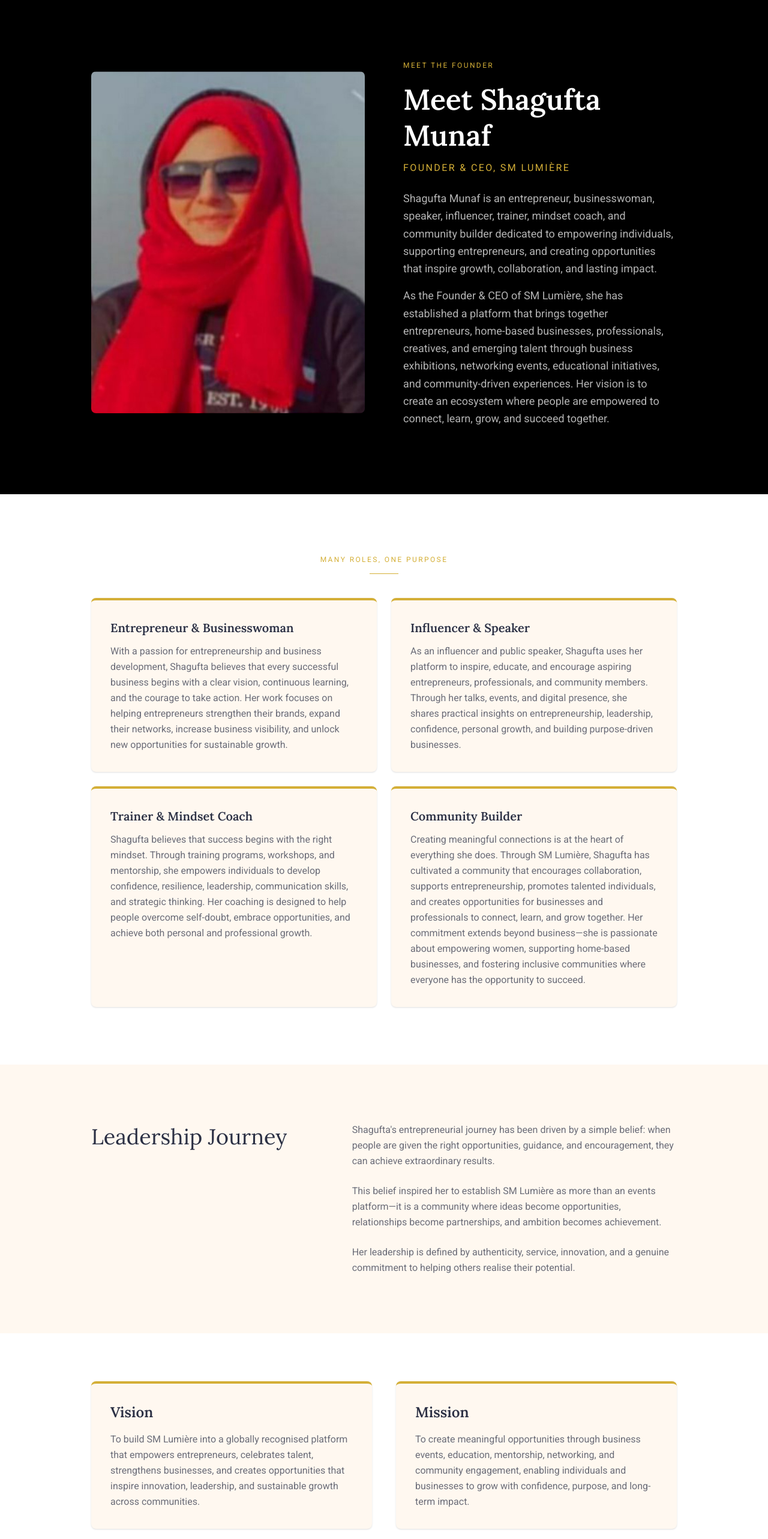
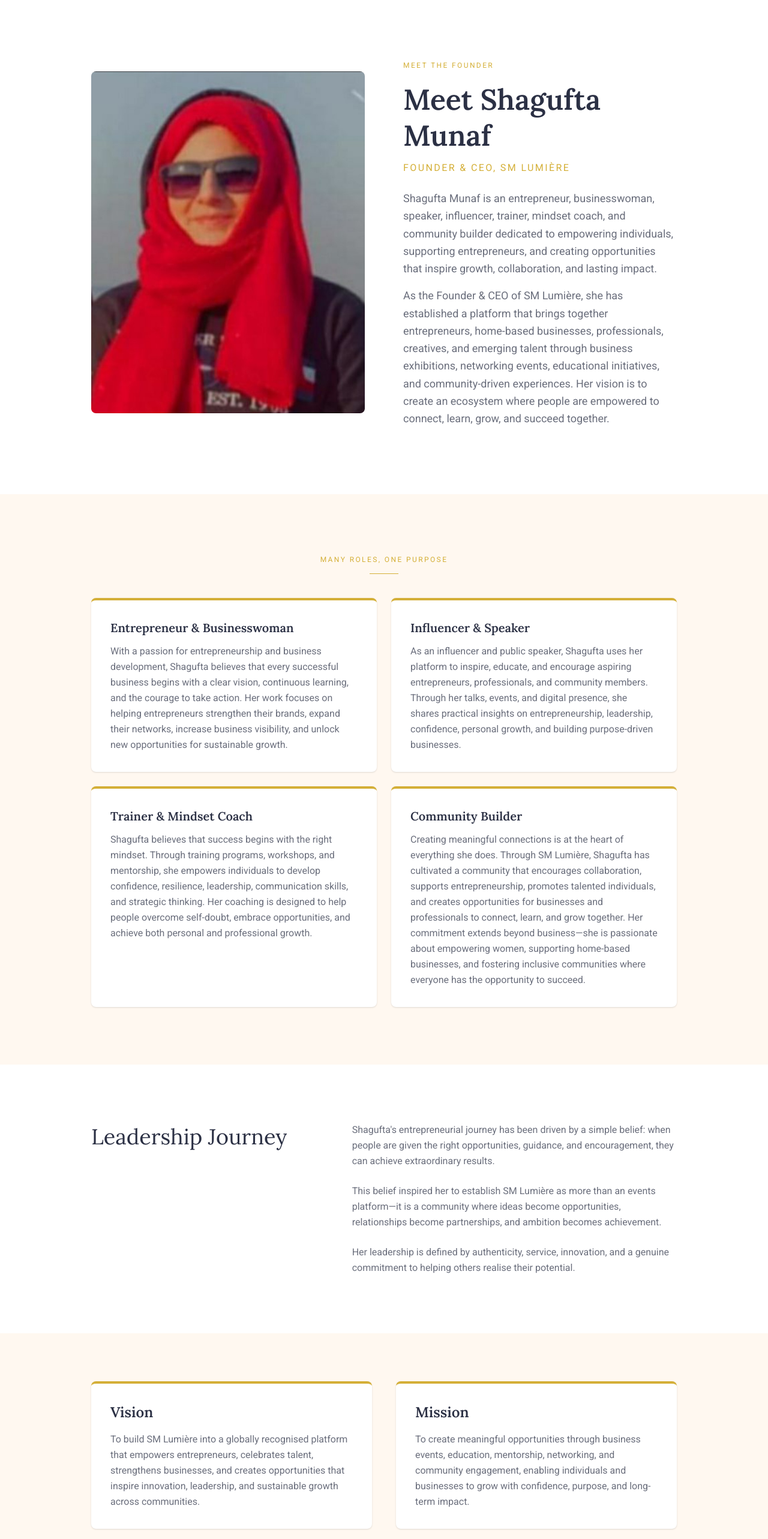
Before and after one commit to SafaMaqbool/sm-lumiere-website, a Next.js app in the folder web/: page /meet-the-founder in a window 1280 px wide. Shown: the part 80-2646 px from the top of the page at 60% size. Built offline with nearby package versions, Linux system fonts and the light colour scheme.

Commit message:
feat: update background colors and text styles for About and Founder components

```diff
--- a/web/app/components/AboutHero.tsx
+++ b/web/app/components/AboutHero.tsx
@@ -1,14 +1,14 @@
 export default function AboutHero() {
   return (
-    <section className="bg-black py-14 sm:py-20 md:py-28">
+    <section className="bg-cream py-14 sm:py-20 md:py-28">
       <div className="max-w-4xl mx-auto px-4 sm:px-6 text-center">
         <span className="font-body text-xs tracking-[0.2em] uppercase text-gold">
           About Us
         </span>
-        <h1 className="font-heading text-2xl sm:text-3xl md:text-5xl font-semibold text-white mt-4 leading-tight">
+        <h1 className="font-heading text-2xl sm:text-3xl md:text-5xl font-semibold text-navy mt-4 leading-tight">
           About SM Lumière
         </h1>
-        <p className="font-body text-base md:text-lg text-white/70 mt-6 max-w-2xl mx-auto">
+        <p className="font-body text-base md:text-lg text-navy/70 mt-6 max-w-2xl mx-auto">
           A purpose-driven platform empowering entrepreneurs, creatives, and
           communities to grow together.
         </p>
--- a/web/app/components/FounderBook.tsx
+++ b/web/app/components/FounderBook.tsx
@@ -1,6 +1,6 @@
 export default function FounderBook() {
   return (
-    <section className="bg-cream py-14 sm:py-20 md:py-24">
+    <section className="bg-white py-14 sm:py-20 md:py-24">
       <div className="max-w-3xl mx-auto px-4 sm:px-6 text-center">
         <span className="font-body text-xs tracking-[0.2em] uppercase text-gold">
           Upcoming Book
--- a/web/app/components/FounderHero.tsx
+++ b/web/app/components/FounderHero.tsx
@@ -2,7 +2,7 @@ import Image from "next/image";
 
 export default function FounderHero() {
   return (
-    <section className="bg-black py-14 sm:py-20 md:py-28">
+    <section className="bg-white py-14 sm:py-20 md:py-28">
       <div className="max-w-5xl mx-auto px-4 sm:px-6 grid md:grid-cols-2 gap-10 md:gap-16 items-center">
         <div className="relative w-full aspect-4/5 rounded-lg overflow-hidden order-1 md:order-none">
           <Image
@@ -18,20 +18,20 @@ export default function FounderHero() {
           <span className="font-body text-xs tracking-[0.2em] uppercase text-gold">
             Meet the Founder
           </span>
-          <h1 className="font-heading text-2xl sm:text-3xl md:text-5xl font-semibold text-white mt-4 leading-tight">
+          <h1 className="font-heading text-2xl sm:text-3xl md:text-5xl font-semibold text-navy mt-4 leading-tight">
             Meet Shagufta Munaf
           </h1>
           <p className="font-body text-sm md:text-base tracking-[0.15em] uppercase text-gold mt-3">
             Founder &amp; CEO, SM Lumière
           </p>
-          <p className="font-body text-base md:text-lg text-white/70 leading-relaxed mt-6">
+          <p className="font-body text-base md:text-lg text-navy/70 leading-relaxed mt-6">
             Shagufta Munaf is an entrepreneur, businesswoman, speaker,
             influencer, trainer, mindset coach, and community builder
             dedicated to empowering individuals, supporting entrepreneurs,
             and creating opportunities that inspire growth, collaboration,
             and lasting impact.
           </p>
-          <p className="font-body text-base md:text-lg text-white/70 leading-relaxed mt-4">
+          <p className="font-body text-base md:text-lg text-navy/70 leading-relaxed mt-4">
             As the Founder &amp; CEO of SM Lumière, she has established a
             platform that brings together entrepreneurs, home-based
             businesses, professionals, creatives, and emerging talent through
--- a/web/app/components/FounderLeadership.tsx
+++ b/web/app/components/FounderLeadership.tsx
@@ -1,6 +1,6 @@
 export default function FounderLeadership() {
   return (
-    <section className="bg-cream py-14 sm:py-20 md:py-24">
+    <section className="bg-white py-14 sm:py-20 md:py-24">
       <div className="max-w-5xl mx-auto px-4 sm:px-6 grid md:grid-cols-[1fr_1.4fr] gap-6 md:gap-12 items-start">
         <p className="font-heading text-2xl sm:text-3xl md:text-4xl text-navy leading-snug">
           Leadership Journey
--- a/web/app/components/FounderMessage.tsx
+++ b/web/app/components/FounderMessage.tsx
@@ -1,21 +1,23 @@
 export default function FounderMessage() {
   return (
-    <section className="bg-black py-14 sm:py-20 md:py-24">
-      <div className="max-w-3xl mx-auto px-4 sm:px-6 text-center">
+    <section className="bg-cream py-14 sm:py-20 md:py-24">
+      <div className="max-w-3xl mx-auto px-4 sm:px-6">
+        <div className="bg-white rounded-lg p-8 md:p-12 shadow-sm border-t-4 border-gold text-center">
           <span className="font-body text-xs tracking-[0.2em] uppercase text-gold">
             A Message from the Founder
           </span>
-        <blockquote className="font-heading text-lg sm:text-xl md:text-2xl text-white leading-relaxed mt-8">
-          &ldquo;I believe that success is not only about what we achieve for
-          ourselves, but about the opportunities we create for others. My
-          vision is to build a platform where talent is recognised,
+          <blockquote className="font-heading text-lg sm:text-xl md:text-2xl text-navy leading-relaxed mt-6">
+            &ldquo;I believe that success is not only about what we achieve
+            for ourselves, but about the opportunities we create for others.
+            My vision is to build a platform where talent is recognised,
             entrepreneurs are empowered, meaningful connections are created,
             and every individual has the confidence to pursue their dreams
             with purpose.&rdquo;
           </blockquote>
-        <p className="font-body text-sm tracking-[0.15em] uppercase text-gold mt-8">
+          <p className="font-body text-sm tracking-[0.15em] uppercase text-gold mt-6">
             — Shagufta Munaf
           </p>
+        </div>
       </div>
     </section>
   );
--- a/web/app/components/FounderRoles.tsx
+++ b/web/app/components/FounderRoles.tsx
@@ -23,7 +23,7 @@ const roles = [
 
 export default function FounderRoles() {
   return (
-    <section className="bg-white py-14 sm:py-20 md:py-24">
+    <section className="bg-cream py-14 sm:py-20 md:py-24">
       <div className="max-w-5xl mx-auto px-4 sm:px-6">
         <div className="text-center mb-8 md:mb-10">
           <span className="font-body text-xs tracking-[0.2em] uppercase text-gold">
@@ -35,7 +35,7 @@ export default function FounderRoles() {
           {roles.map((role) => (
             <div
               key={role.title}
-              className="bg-cream rounded-lg p-6 md:p-8 shadow-sm border-t-4 border-gold"
+              className="bg-white rounded-lg p-6 md:p-8 shadow-sm border-t-4 border-gold"
             >
               <h2 className="font-heading text-lg md:text-xl font-semibold text-navy mb-3">
                 {role.title}
--- a/web/app/components/FounderVisionMission.tsx
+++ b/web/app/components/FounderVisionMission.tsx
@@ -1,8 +1,8 @@
 export default function FounderVisionMission() {
   return (
-    <section className="bg-white py-14 sm:py-20">
+    <section className="bg-cream py-14 sm:py-20">
       <div className="max-w-5xl mx-auto px-4 sm:px-6 grid md:grid-cols-2 gap-6 md:gap-10">
-        <div className="bg-cream rounded-lg p-6 md:p-8 shadow-sm border-t-4 border-gold">
+        <div className="bg-white rounded-lg p-6 md:p-8 shadow-sm border-t-4 border-gold">
           <h2 className="font-heading text-2xl font-semibold text-navy mb-4">
             Vision
           </h2>
@@ -14,7 +14,7 @@ export default function FounderVisionMission() {
           </p>
         </div>
 
-        <div className="bg-cream rounded-lg p-6 md:p-8 shadow-sm border-t-4 border-gold">
+        <div className="bg-white rounded-lg p-6 md:p-8 shadow-sm border-t-4 border-gold">
           <h2 className="font-heading text-2xl font-semibold text-navy mb-4">
             Mission
           </h2>
--- a/web/app/components/WhyFounded.tsx
+++ b/web/app/components/WhyFounded.tsx
@@ -1,28 +1,28 @@
 export default function WhyFounded() {
   return (
-    <section className="bg-black py-14 sm:py-20 md:py-24">
+    <section className="bg-white py-14 sm:py-20 md:py-24">
       <div className="max-w-3xl mx-auto px-4 sm:px-6 text-center">
         <span className="font-body text-xs tracking-[0.2em] uppercase text-gold">
           Why SM Lumière Was Founded
         </span>
         <div className="w-12 h-px bg-gold mx-auto mt-3 mb-8" />
-        <p className="font-body text-base md:text-lg text-white/80 leading-relaxed">
+        <p className="font-body text-base md:text-lg text-navy/80 leading-relaxed">
           SM Lumière was founded to provide more than just events—it was
           created to build opportunities.
         </p>
-        <p className="font-body text-base md:text-lg text-white/80 leading-relaxed mt-6">
+        <p className="font-body text-base md:text-lg text-navy/80 leading-relaxed mt-6">
           Its purpose is to give entrepreneurs a platform to grow, help
           home-based businesses gain recognition, promote talented
           individuals, encourage women and aspiring leaders to pursue their
           ambitions, and create an ecosystem where collaboration is valued
           over competition.
         </p>
-        <p className="font-body text-base md:text-lg text-white/80 leading-relaxed mt-6">
+        <p className="font-body text-base md:text-lg text-navy/80 leading-relaxed mt-6">
           SM Lumière exists to inspire confidence, strengthen businesses,
           connect communities, and empower people to transform ideas into
           action and ambition into achievement.
         </p>
-        <p className="font-heading text-lg sm:text-xl md:text-2xl text-gold leading-relaxed mt-10">
+        <p className="font-heading text-lg sm:text-xl md:text-2xl text-navy leading-relaxed mt-10 border-t-4 border-gold pt-8">
           As the platform continues to grow, its commitment remains the
           same: to create meaningful opportunities, celebrate talent,
           support entrepreneurship, and build a community where success is
```
Lines whose indentation alone changed are shown as unchanged.
